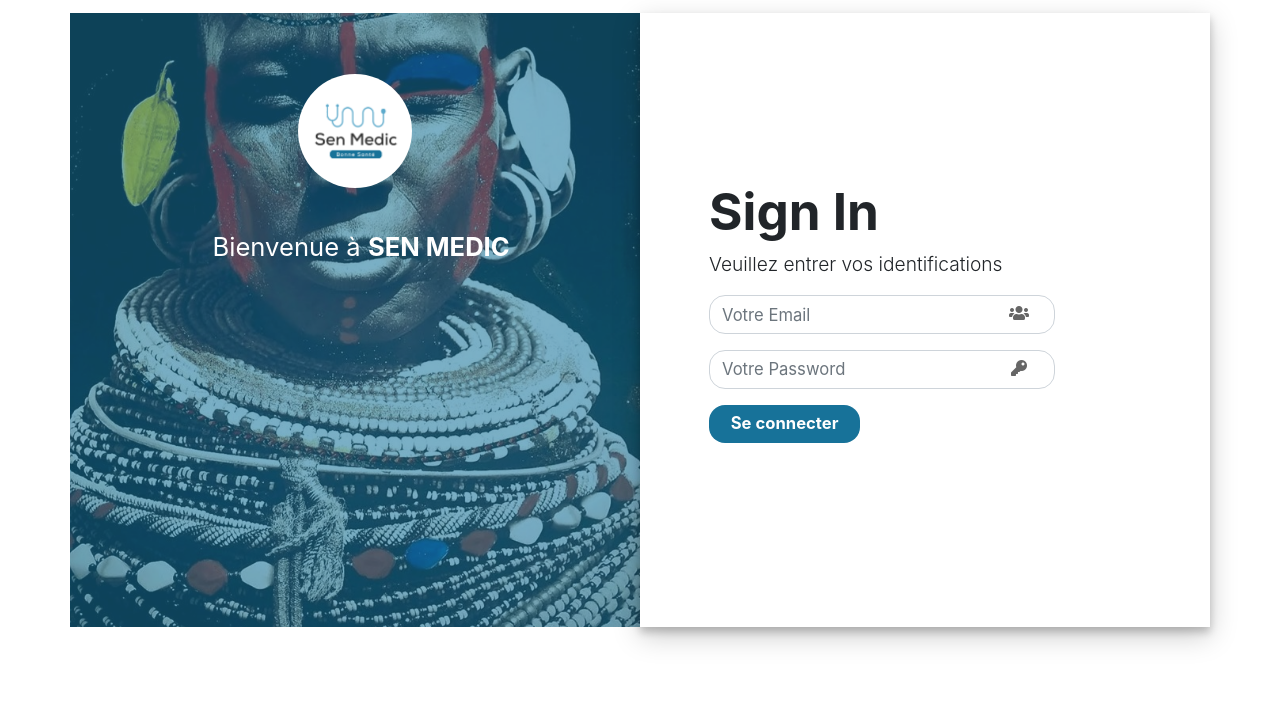
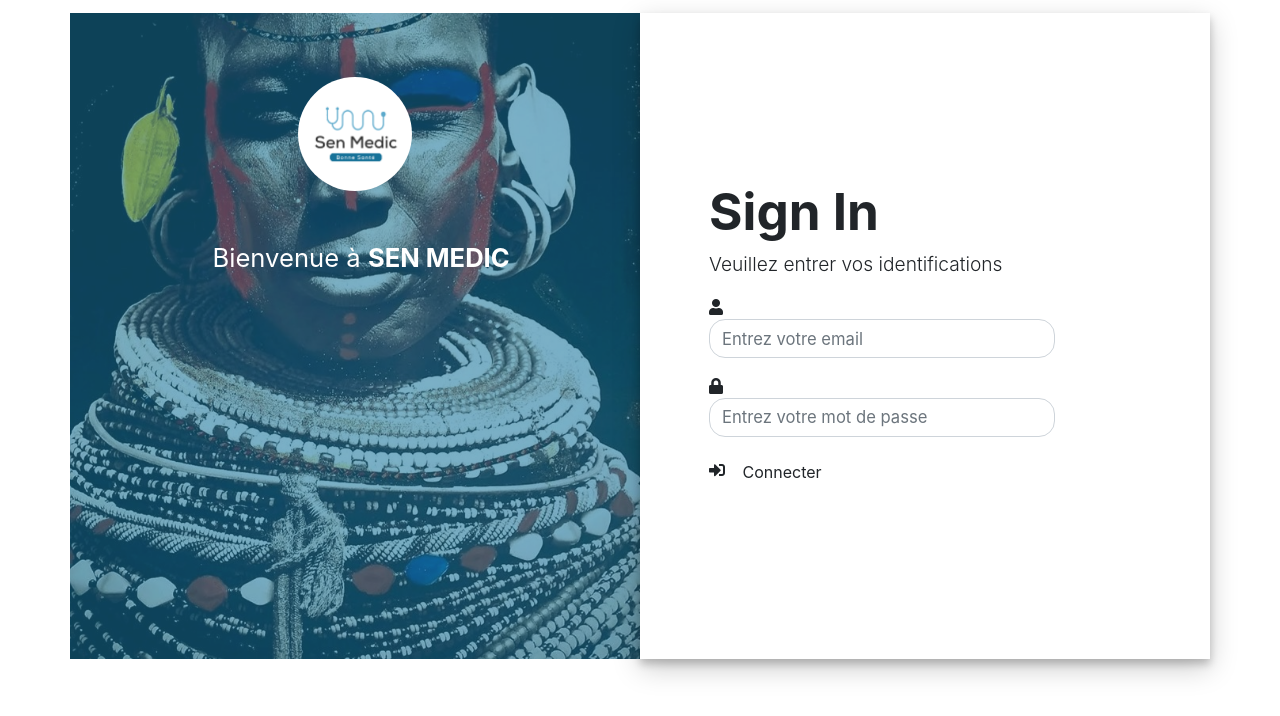
Before and after one commit to alamine25/gestionRv, a PHP site: page /loginM.php in a window 1280 px wide. Shown: the top 716 px of the page. Run offline with PHP 8.4, Linux system fonts and the light colour scheme; some libraries are stand-ins or nearby versions.

Commit message:
loginM.php modifier

```diff
--- a/loginM.php
+++ b/loginM.php
@@ -1,3 +1,23 @@
+<?php
+$bdd = new PDO ('mysql:host=localhost;dbname=gestion_rv','root','root');
+//  Verification des parametre
+//  Récupération de l'utilisateur
+if(isset($_POST['submit'])){
+    $email = $_POST['email'];
+    $passwd = $_POST['passwd'];
+    $req = $bdd->query("SELECT * FROM medecin WHERE email= '$email'  AND  passwd = '$passwd'   ");
+    $req->execute(array($email, $passwd));
+    $resultat = $req->fetch();
+    if($resultat['email'] == $email AND $resultat['passwd'] == $passwd){
+        header('location:homepageM.php');
+    }
+
+    else
+    {
+        echo '<p class="alert alert-danger">Adresse email ou mot de passse incorrect.</p>';
+    }
+}
+?>
 <!DOCTYPE html>
 <html lang="en">
 
@@ -6,13 +26,8 @@
     <meta name="viewport" content="width=device-width, initial-scale=1.0">
     <meta http-equiv="X-UA-Compatible" content="ie=edge">
     <link rel="stylesheet" href="login.css">
-    <script src="https://ajax.googleapis.com/ajax/libs/jquery/1.12.4/jquery.min.js"></script>
-    <script src="https://code.jquery.com/jquery-3.3.1.slim.min.js"></script>
-    <script src="https://cdnjs.cloudflare.com/ajax/libs/popper.js/1.14.7/umd/popper.min.js"></script>
-    <link rel="stylesheet" href="https://stackpath.bootstrapcdn.com/bootstrap/4.3.1/css/bootstrap.min.css">
-    <script src="https://stackpath.bootstrapcdn.com/bootstrap/4.3.1/js/bootstrap.min.js"></script>
-    <link rel="stylesheet" href="https://use.fontawesome.com/releases/v5.7.0/css/all.css">
-    <link href="https://fonts.googleapis.com/css?family=Montserrat|Roboto&display=swap" rel="stylesheet">
+    <link rel="stylesheet" href="https://stackpath.bootstrapcdn.com/bootstrap/4.3.1/css/bootstrap.min.css" integrity="sha384-ggOyR0iXCbMQv3Xipma34MD+dH/1fQ784/j6cY/iJTQUOhcWr7x9JvoRxT2MZw1T" crossorigin="anonymous">
+    <link rel="stylesheet" href="https://use.fontawesome.com/releases/v5.9.0/css/all.css">
     <title>Systeme de Gestion de Rendez-vous </title>
 </head>
 
@@ -27,27 +42,24 @@
             <!-- separate les deux blocks  -->
 
             <div class="col-md-6 login-form-1">
-                <form action="">
-                    <h1 class="font-weight-bold" style="font-size: 4vw;">Sign In</h1>
+                 <form class="col-12" action="" method="post">
+                 <h1 class="font-weight-bold" style="font-size: 4vw;">Sign In</h1>
                     <p class="font-weight-light" style="font-size: 1.5vw;">Veuillez entrer vos identifications</p>
-                    <div class="form-group">
-                        <i class='fas fa-users icon'></i>
-                        <input type="text" class="form-control" placeholder="Votre Email" value="">
+                    <div class="form-group"> <em class="fas fa-user fasi"></em>
+                    <input  type="text" class="form-control" name="email" placeholder="Entrez votre email">
                     </div>
-                    <div class="form-group">
-                        <i class='fas fa-key icon'></i>
-                        <input type="password" class="form-control" placeholder="Votre Password" value="">
+                    <div class="form-group"><em class="fas fa-lock fasi"></em>
+                    <input type="password" class="form-control" name="passwd" placeholder="Entrez votre mot de passe">
                     </div>
-                    <div class="form-group">
-                        <input type="submit" class="btnSubmit" value="Se connecter">
-                    </div>
-
+                    <em class="fas fa-sign-in-alt"></em> <input type="submit" class="btn button" value="Connecter" name="submit">
                 </form>
             </div>
 
         </div>
     </div>
-
+    <script src="https://code.jquery.com/jquery-3.3.1.slim.min.js" integrity="sha384-q8i/X+965DzO0rT7abK41JStQIAqVgRVzpbzo5smXKp4YfRvH+8abtTE1Pi6jizo" crossorigin="anonymous"></script>
+    <script src="https://cdnjs.cloudflare.com/ajax/libs/popper.js/1.14.7/umd/popper.min.js" integrity="sha384-UO2eT0CpHqdSJQ6hJty5KVphtPhzWj9WO1clHTMGa3JDZwrnQq4sF86dIHNDz0W1" crossorigin="anonymous"></script>
+    <script src="https://stackpath.bootstrapcdn.com/bootstrap/4.3.1/js/bootstrap.min.js" integrity="sha384-JjSmVgyd0p3pXB1rRibZUAYoIIy6OrQ6VrjIEaFf/nJGzIxFDsf4x0xIM+B07jRM" crossorigin="anonymous"></script>
 
 </body>
 
```
